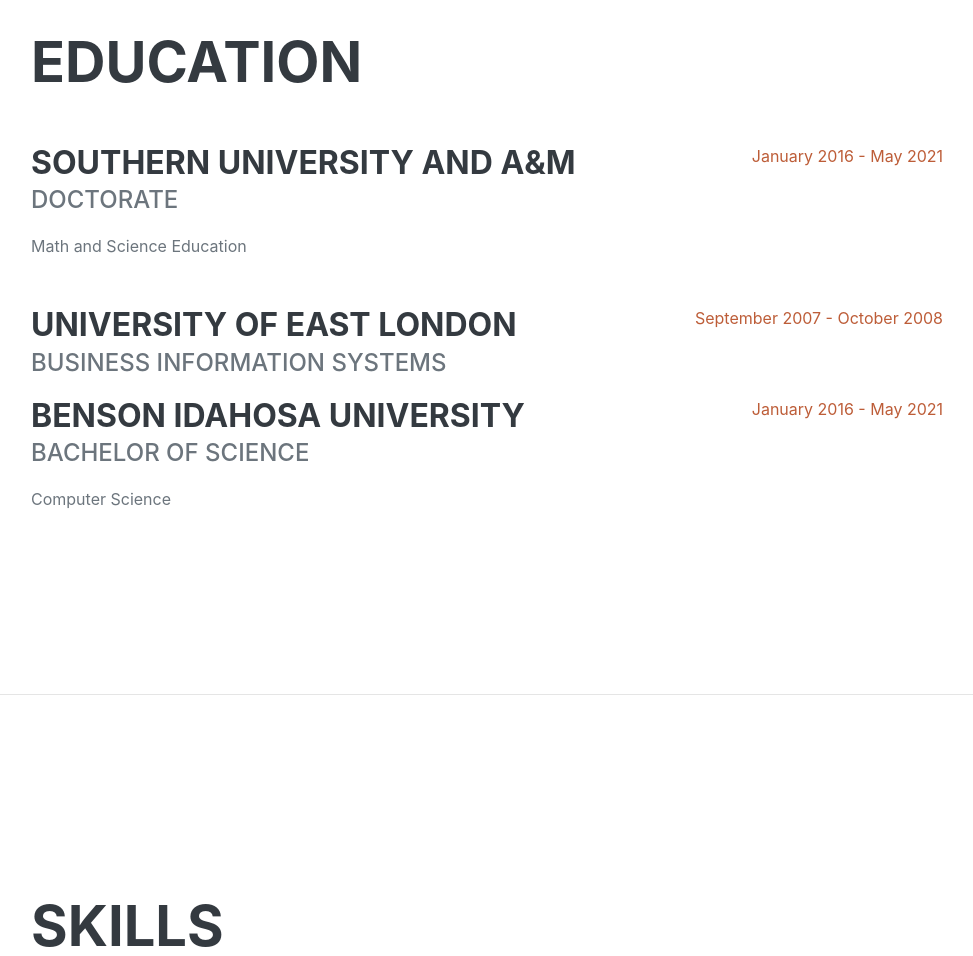
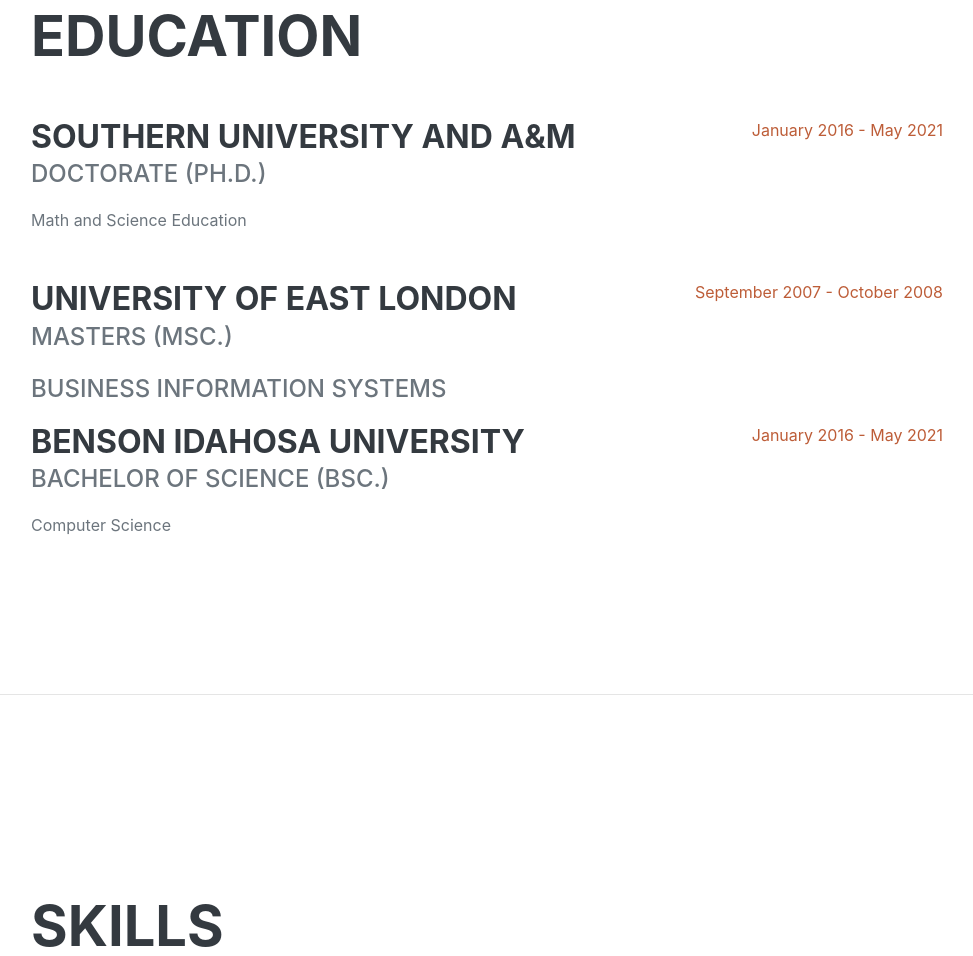
Before and after one commit to ajayia/ajayia.github.io, a plain HTML site: page index.html in a window 1280 px wide. Shown: the part 2113-3069 px from the top of the page, without its empty margins (289-1262 px from the left). Drawn offline with nearby package versions, Linux system fonts and the light colour scheme; a web font is replaced by a local one.

Commit message:
Update index.html

```diff
--- a/index.html
+++ b/index.html
@@ -103,7 +103,7 @@
                     <div class="d-flex flex-column flex-md-row justify-content-between mb-5">
                         <div class="flex-grow-1">
                             <h3 class="mb-0">Southern University and A&M</h3>
-                            <div class="subheading mb-3">Doctorate</div>
+                            <div class="subheading mb-3">Doctorate (Ph.D.)</div>
                             <div>Math and Science Education</div>
 
                         </div>
@@ -112,6 +112,7 @@
                     <div class="d-flex flex-column flex-md-row justify-content-between">
                         <div class="flex-grow-1">
                             <h3 class="mb-0">University of East London</h3>
+                            <div class="subheading mb-3">Masters (MSc.)</div>
                             <div class="subheading mb-3">Business Information Systems</div>
 
                         </div>
@@ -120,7 +121,7 @@
                     <div class="d-flex flex-column flex-md-row justify-content-between mb-5">
                         <div class="flex-grow-1">
                             <h3 class="mb-0">Benson Idahosa University</h3>
-                            <div class="subheading mb-3">Bachelor of Science </div>
+                            <div class="subheading mb-3">Bachelor of Science (BSc.) </div>
                             <div>Computer Science</div>
 
                         </div>
```
